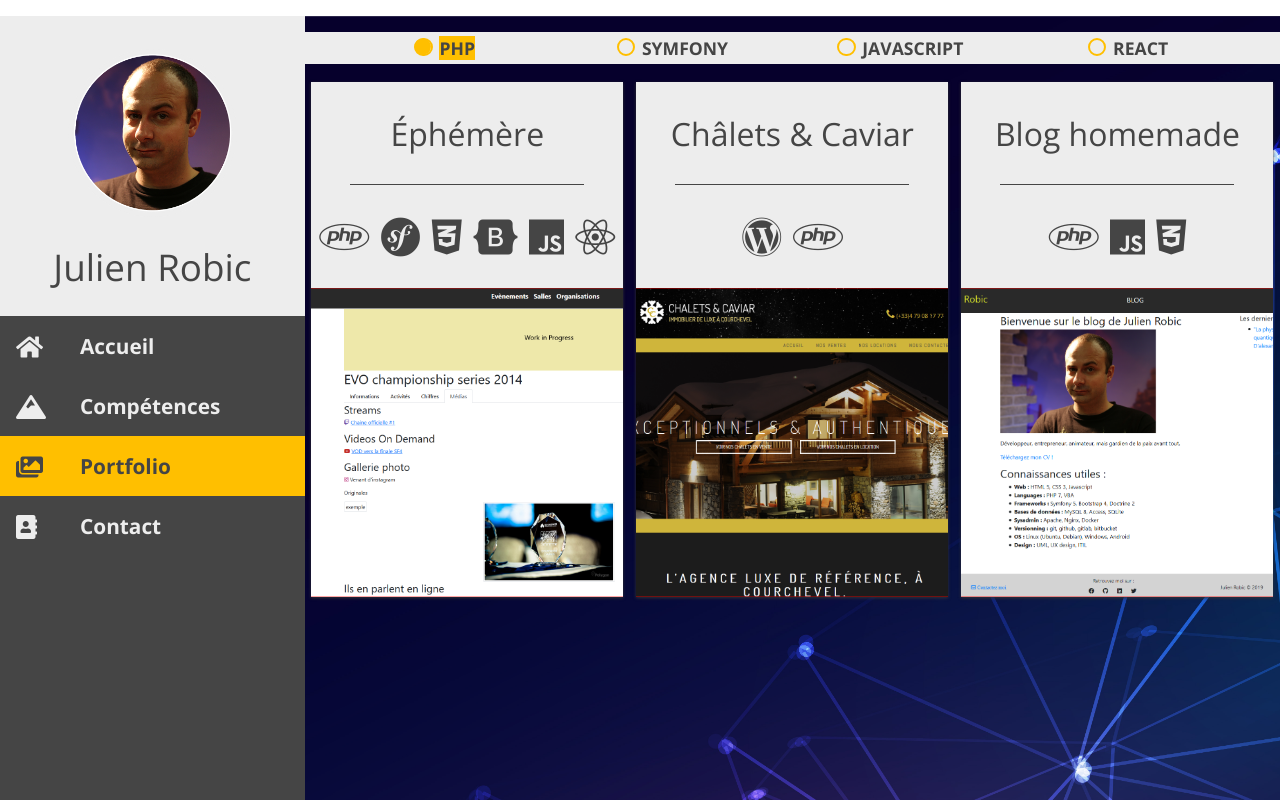
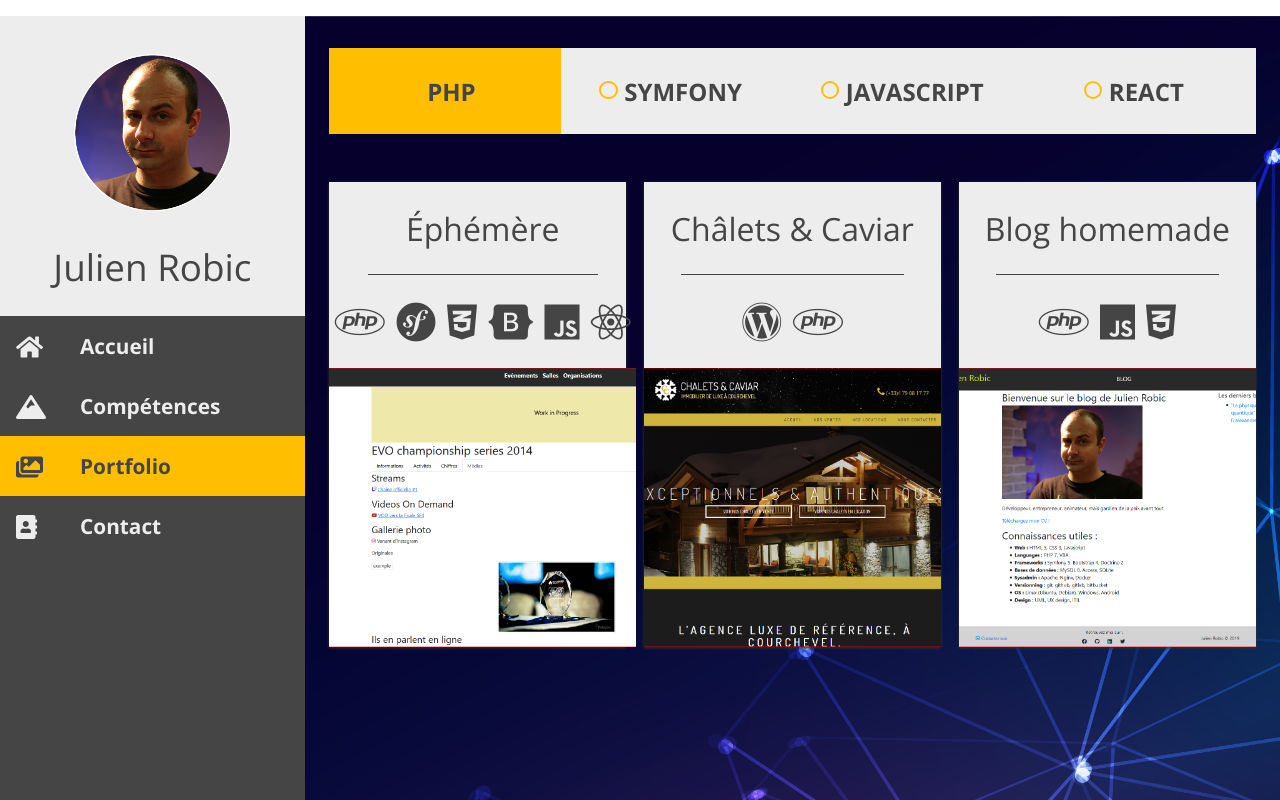
Before and after one commit to Nayte91/resume, a React (Create React App) app: page /portfolio in a window 1280 px wide. Shown: the top 800 px of the page. Built offline with nearby package versions, Linux system fonts and the light colour scheme.

Commit message:
Portfolio OK

```diff
--- a/src/components/Portfolio/ProjectList.tsx
+++ b/src/components/Portfolio/ProjectList.tsx
@@ -29,7 +29,7 @@ class ProjectList extends Component<any, any> {
                     {
                         radios.map( radio => {
                             return (
-                                <div className="selector__button" key={radio.id}>
+                                <div className={`selector__button${radio.value === selectedRadio ? " selector__button--selected": "" }`} key={ radio.id}>
                                     <input
                                         type="radio"
                                         name="radio"
@@ -45,11 +45,11 @@ class ProjectList extends Component<any, any> {
                     }
                 </nav>
 
-                <div id="projects">
+                <div className="portfolio__projects">
                     {
                         projects
                             .filter(project => project.languages.includes(selectedRadio))
-                            .map(project => {
+                            .map( project => {
                             return (
                                 <ProjectCard
                                     key={project.id}
--- a/src/styles/pages/_portfolio.scss
+++ b/src/styles/pages/_portfolio.scss
@@ -3,8 +3,9 @@
     background: url(../../media/background.jpg) no-repeat center top/cover;
     width: 100%;
     display: grid;
-    grid-template-columns: 1fr;
-    grid-template-rows: 50px 1fr;
+    justify-content: center;
+    grid-template-columns: 95%;
+    grid-template-rows: 150px 1fr;
     grid-template-areas:
       "1"
       "2";
@@ -13,19 +14,18 @@
       grid-area: 1;
       display: flex;
       width: 100%;
-      padding: 1rem 2rem;
-      margin: 1rem auto;
+      margin: 2rem auto;
       background: $color-2;
-      user-select: none;
 
       .selector__button {
           color: $color-1;
-          font-size: 1.1rem;
+          font-size: 1.5rem;
           font-weight: $bold;
           text-transform: uppercase;
           padding: 0 1rem;
           flex: 1;
           z-index: 2;
+          cursor: pointer;
           @include verticalCenter;
 
           input[type="radio"] {
@@ -42,7 +42,6 @@
                   width: .9rem;
                   border-radius: 50%;
                   border: 2px solid $color-3;
-                  cursor: pointer;
                   transition: 0.3s;
               }
 
@@ -55,35 +54,25 @@
                   height: .9rem;
                   width: .9rem;
                   border-radius: 50%;
-                  cursor: pointer;
                   transition: 0.3s;
                   background: $color-3;
                   transform: scale(0);
                   transform-origin: center;
               }
           }
+      }
 
-          input:checked:after {
-              transform: scale(1.17) translate(-25%, -25%);
-              top: 2px;
-              left: -6px;
-          }
-
-          input:checked + label {
-              background-color: $color-3;
-          }
-
-          label {
-              cursor: pointer;
-          }
+      .selector__button--selected {
+        background-color: $color-3;
       }
     }
 
-    #projects {
+    .portfolio__projects {
       grid-area: 2;
+      width: 100%;
       display: flex;
       flex-wrap: wrap;
-      justify-content: space-around;
+      justify-content: space-between;
     }
   }
 }
@@ -105,7 +94,7 @@
 }
 
 @media (max-width: 520px) {
-    #radio-display {
+    .portfolio__selector {
         display: none !important;
     }
     .portfolio__content {
```
